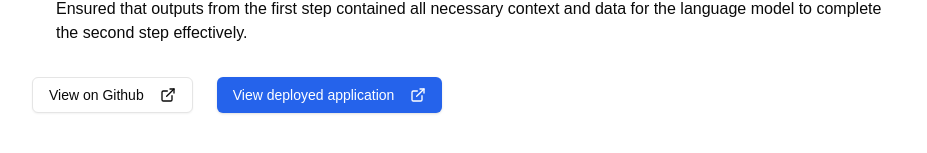
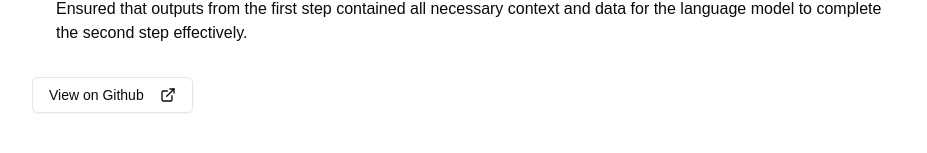
Before and after one commit to shaunak-badani/shaunak-badani.github.io, a Next.js app: page /projects/devils-codex in a window 1280 px wide. Shown: the part 1301-1454 px from the top of the page, without its empty margins (176-1103 px from the left). Built offline with nearby package versions, Linux system fonts and the light colour scheme.

Commit message:
Temporarily removed the link to deployed application due to downtime - need to reupload

```diff
--- a/src/app/projects/devils-codex/page.tsx
+++ b/src/app/projects/devils-codex/page.tsx
@@ -75,7 +75,7 @@ export default function MacrogradProject() {
             <ExternalLink className="ml-2 h-4 w-4" />
           </a>
         </Button>
-        <Button asChild className="bg-blue-600 text-white">
+        {/* <Button asChild className="bg-blue-600 text-white">
           <a
             href={projects[projectId].deployedLink}
             target="_blank"
@@ -86,7 +86,7 @@ export default function MacrogradProject() {
             View deployed application
             <ExternalLink className="ml-2 h-4 w-4" />
           </a>
-        </Button>
+        </Button> */}
       </section>
     </div>
   );
--- a/src/app/projects/wordweight/page.tsx
+++ b/src/app/projects/wordweight/page.tsx
@@ -73,7 +73,7 @@ export default function MacrogradProject() {
             <ExternalLink className="ml-2 h-4 w-4" />
           </a>
         </Button>
-        <Button asChild className="bg-blue-600 text-white">
+        {/* <Button asChild className="bg-blue-600 text-white">
           <a
             href="https://wordweight.azurewebsites.net/"
             target="_blank"
@@ -84,7 +84,7 @@ export default function MacrogradProject() {
             View deployed application
             <ExternalLink className="ml-2 h-4 w-4" />
           </a>
-        </Button>
+        </Button> */}
       </section>
     </div>
   );
--- a/src/data/content.ts
+++ b/src/data/content.ts
@@ -146,7 +146,6 @@ export const projects = [
       technologies: ["PyTorch", "Diffusion models", "Replicate", "PostgresQL"],
       internalLink: "/projects/wordweight",
       externalLink: "https://github.com/shaunak-badani/WordWeight",
-      deployedLink: "https://wordweight.azurewebsites.net/",
       image: "/projects/wordweight/WordWeight2.gif",
     },
     {
@@ -155,7 +154,6 @@ export const projects = [
       technologies: ["OpenAI function calling", "Agentic Framework", "FastAPI", "React", "Docker"],
       internalLink: "/projects/devils-codex",
       externalLink: "https://github.com/shaunak-badani/devils-codex",
-      deployedLink: "https://devils-codex.azurewebsites.net/",
       image: "/projects/devils-codex/devils-codex.gif",
     },
     {
```
